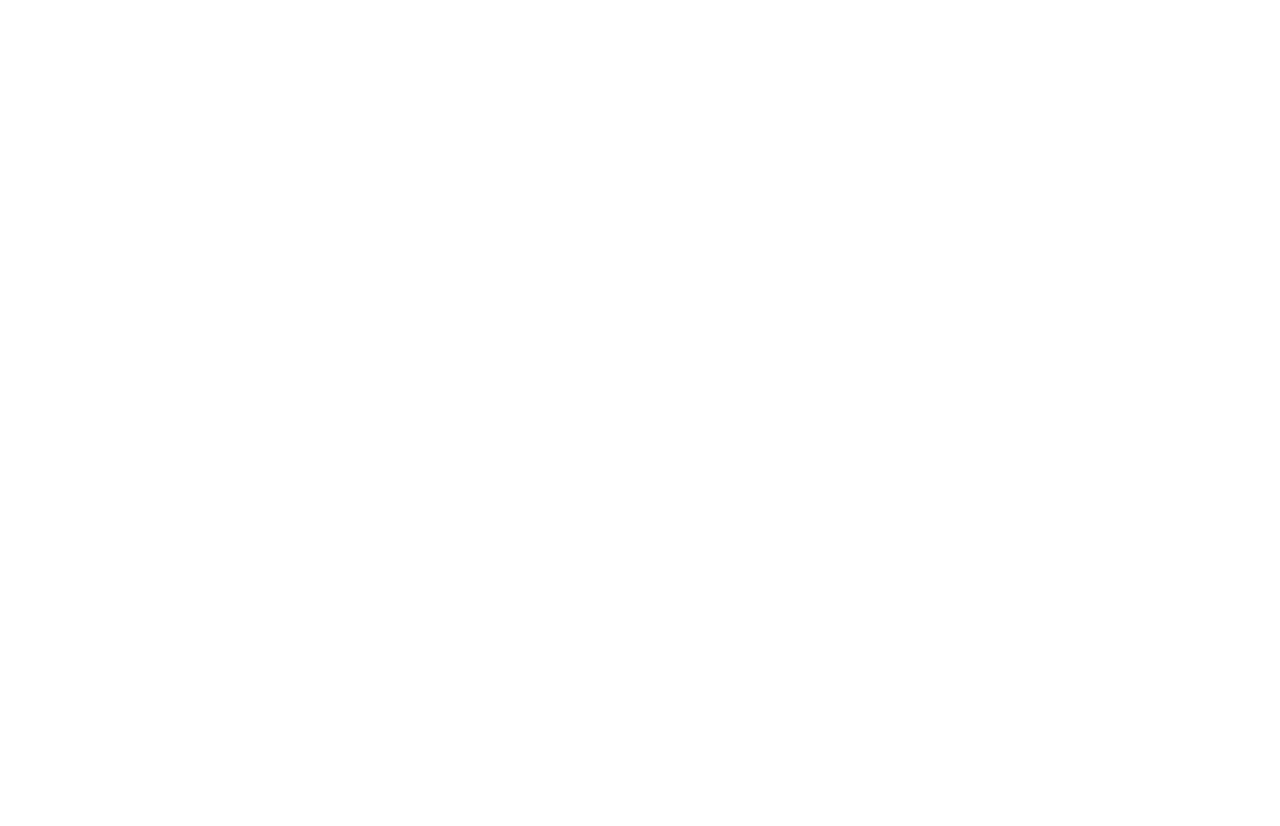
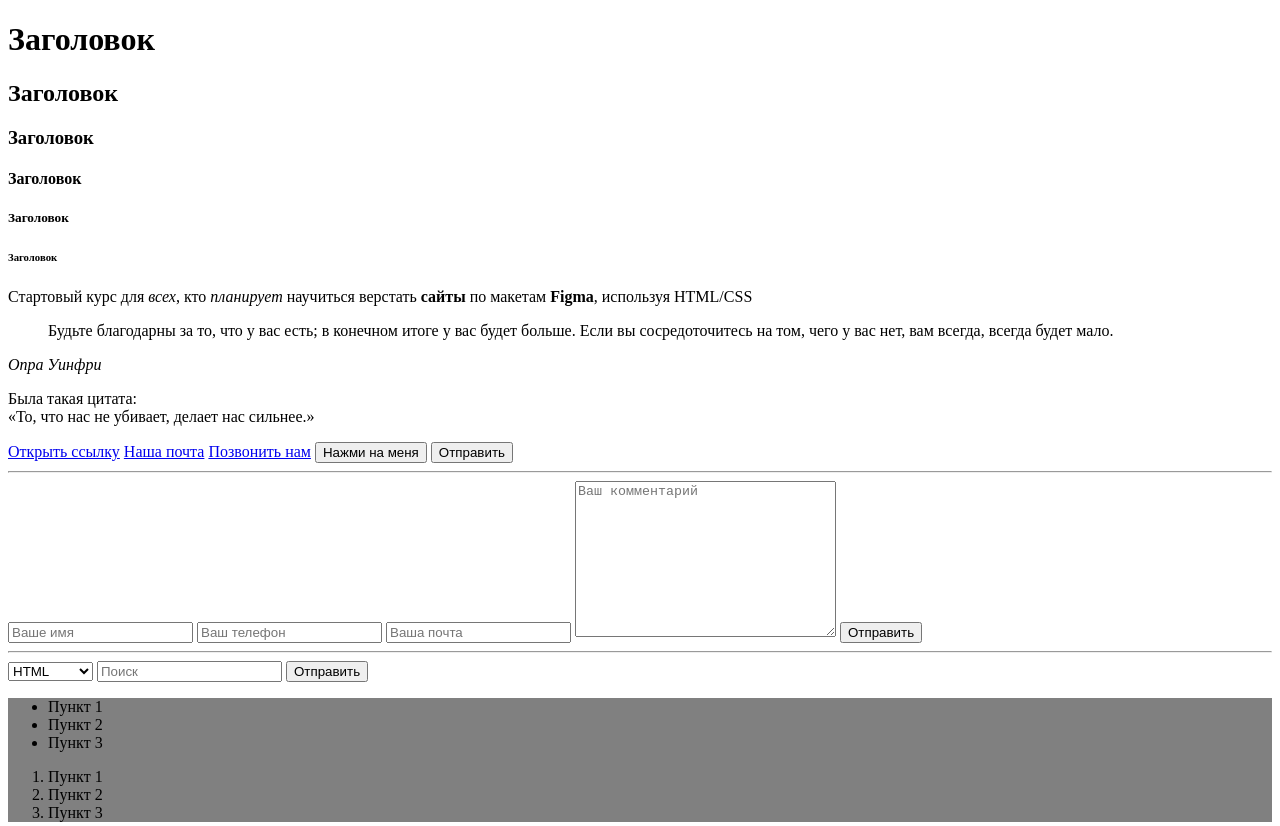
Before and after one commit to EugeniaLyu/FrontendBlok-Module01-Test, a plain HTML site: page index.html in a window 1280 px wide. Shown: the top 826 px of the page. Before the commit the page ends 800 px from the top, so only its background shows below. Drawn offline with Linux system fonts and the light colour scheme.

Commit message:
add files second

```diff
--- a/index.html
+++ b/index.html
@@ -8,6 +8,52 @@
     <link rel="icon" href="favicon.svg" type="image/svg+xml">
 </head>
 <body>
+    <h1>Заголовок</h1>
+    <h2>Заголовок</h2>
+    <h3>Заголовок</h3>
+    <h4>Заголовок</h4>
+    <h5>Заголовок</h5>
+    <h6>Заголовок</h6>
+    <p>Стартовый <span>курс</span> для <em>всех</em>, кто <i>планирует</i> научиться верстать <b>сайты</b> по макетам <strong>Figma</strong>, используя HTML/CSS</p>
+    <blockquote>Будьте благодарны за то, что у вас есть; в конечном итоге у вас будет больше. Если вы сосредоточитесь на том,  чего у вас нет, вам всегда, всегда будет мало.</blockquote>
+    <cite>Опра Уинфри</cite>
+    <p>Была такая цитата:<br><q>То, что нас не убивает, делает нас сильнее.</q></p>
+    <a href="https://t.me/frontendblok" target="_blank">Открыть ссылку</a>
+    <a href="mailto:info@frontendblock.com">Наша почта</a>
+    <a href="tel:+78857498985">Позвонить нам</a>
+    <button type="button">Нажми на меня</button>
+    <button type="submit">Отправить</button>
+    <hr>
+    <form action="">
+        <input type="text" placeholder="Ваше имя">
+        <input type="tel" placeholder="Ваш телефон">
+        <input type="email" placeholder="Ваша почта">
+        <textarea name="" id="" cols="30" rows="10" placeholder="Ваш комментарий"></textarea>
+        <button type="submit">Отправить</button>
+    </form>
+    <hr>
+    <form action="">
+        <select name="" id="">
+            <option value="">HTML</option>
+            <option value="">CSS</option>
+            <option value="">JavaScript</option>
+        </select>
+        <input type="search" placeholder="Поиск">
+        <button type="submit">Отправить</button>
+    </form>
+    <div style="background-color:gray;">
+        <ul>
+            <li>Пункт 1</li>
+            <li>Пункт 2</li>
+            <li>Пункт 3</li>
+        </ul>
+        <ol>
+          <li>Пункт 1</li>
+          <li>Пункт 2</li>
+          <li>Пункт 3</li>
+        </ol>
+    </div>
+    <img src="images/93c07d69210704f167f00fd4e7f77bbb.png" alt="Логотип">
 
 </body>
 </html>
```
Also changed, not shown: index1.html (added, +27 -0 lines), 1 other file.
